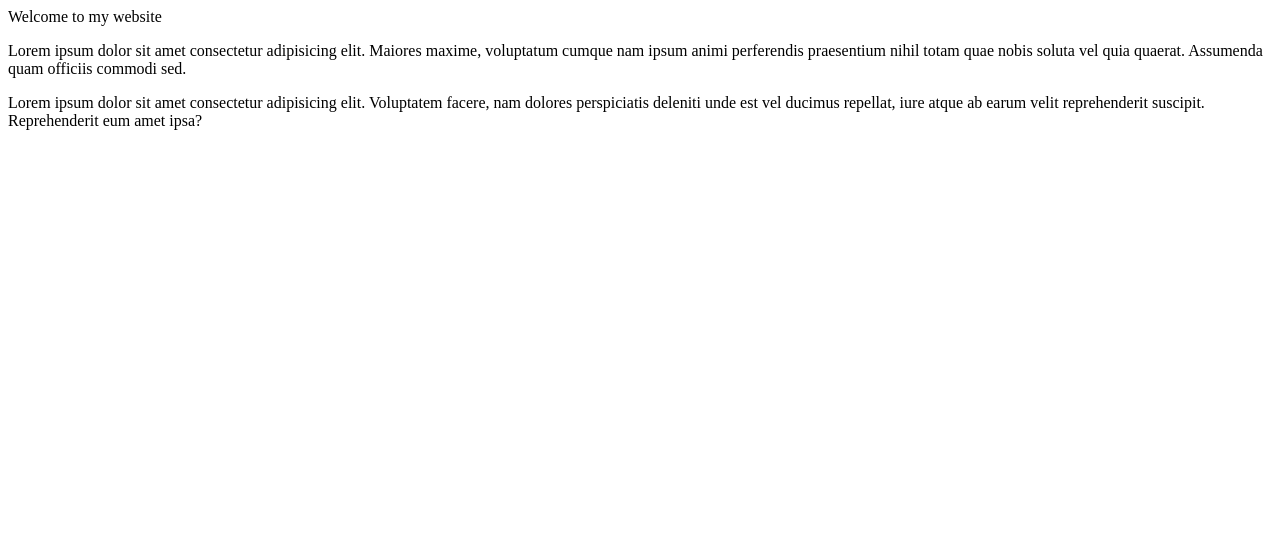
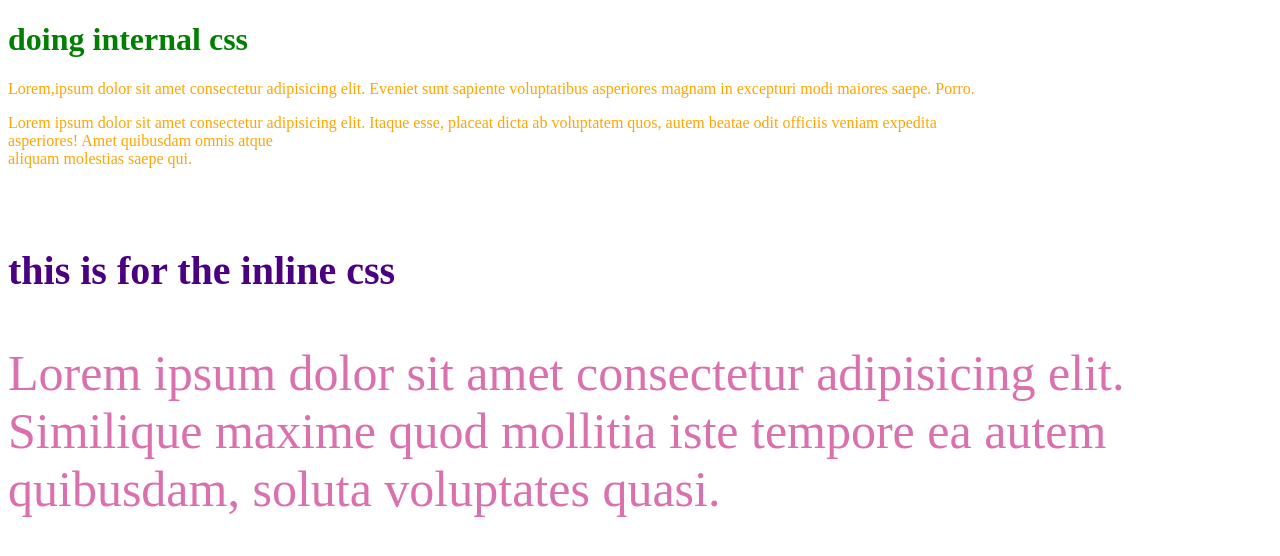
Before and after one commit to EmefaLinda/honode1, a plain HTML site: page index.html in a window 1280 px wide. Drawn offline with Linux system fonts and the light colour scheme.

Commit message:
updated site

```diff
--- a/index.html
+++ b/index.html
@@ -3,16 +3,33 @@
 <head>
     <meta charset="UTF-8">
     <meta name="viewport" content="width=device-width, initial-scale=1.0">
-    <title>ADZAFI LINDA</title>
+    <title>Emefa Linda</title>
+    <style>
+        h1{
+            color: green;
+        }
+        p{
+            color: orange;
+        }
+    </style>
 </head>
-<!-- <h1>ADZAFI LINDA</h1>
-<H2>ADZAFI LINDA</H2>
-<H3>ADZAFI LINDA </H3>
-    <H4>ADZAFI LINDA
-        <H5>ADZAFI LINDA</H5> -->
-    </H1>Welcome to my website</h1>
-<p></p>
-<p>Lorem ipsum dolor sit amet consectetur adipisicing elit. Maiores maxime, voluptatum cumque nam ipsum animi perferendis praesentium nihil totam quae nobis soluta vel quia quaerat. Assumenda quam officiis commodi sed.</p>
+<body>
+    <h1>doing internal css</h1>
+    <p>Lorem,ipsum dolor sit amet consectetur adipisicing elit. Eveniet sunt sapiente voluptatibus asperiores magnam in excepturi modi maiores saepe. Porro.</p>
+    <p>Lorem ipsum dolor sit amet consectetur adipisicing elit. Itaque esse, placeat dicta ab voluptatem quos, autem beatae odit officiis veniam expedita <br> asperiores! Amet quibusdam omnis atque <br> aliquam molestias saepe qui.</p>
+
+    <br>
+    <br>
+    <h1 style="color: indigo;font-size:40px;">this is for the inline css</h1>
+    <p style="color: rgb(218, 112, 174);font-size: 50px;">Lorem ipsum dolor sit amet consectetur adipisicing elit. Similique maxime quod mollitia iste tempore ea autem quibusdam, soluta voluptates quasi.</p>
+
+
+
+
+
+
+
+
+
 </body>
 </html>
-<p>Lorem ipsum dolor sit amet consectetur adipisicing elit. Voluptatem facere, nam dolores perspiciatis deleniti unde est vel ducimus repellat, iure atque ab earum velit reprehenderit suscipit. Reprehenderit eum amet ipsa?</p>
--- a/style.css
+++ b/style.css
@@ -0,0 +1,11 @@
+body{
+
+    /*this is how to set the background color*/
+    /* background-color: #ffff00; */
+    background-image: url(./images/Amos\ 20181002_201125.jpg );
+
+    background-position: center;
+    background-size: cover;
+    background-repeat: no-repeat;
+    color:red;
+}
```
Also changed, not shown: nav.html (added, +23 -0 lines), images/Amos 20181002_201125.jpg (added), images/IMG_20190415_144925_380.jpg (added).
